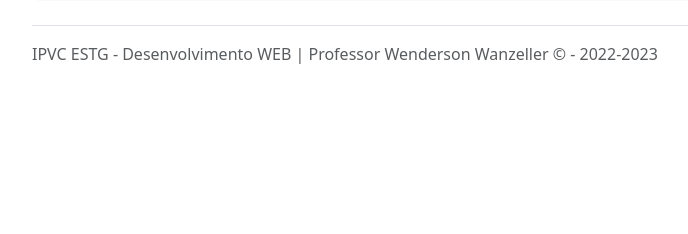
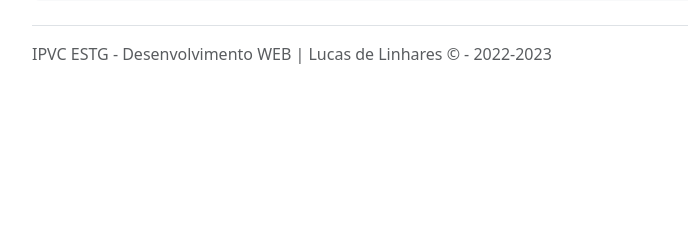
Before and after one commit to lucascompython/pw_tp, a PHP site: page / in a window 1280 px wide. Shown: the part 566-800 px from the top of the page, without its empty margins (50-738 px from the left). Run offline with PHP 8.4, Linux system fonts and the light colour scheme; data comes from the database, SQL or seed files in the repository.

Commit message:
Same as last

```diff
--- a/index.php
+++ b/index.php
@@ -34,7 +34,7 @@ require_once __DIR__ . '/src/middleware/middleware-nao-autenticado.php';
             </div>
 
             <footer class="pt-3 mt-4 text-body-secondary border-top">
-                IPVC ESTG - Desenvolvimento WEB | Professor Wenderson Wanzeller &copy; - 2022-2023
+                IPVC ESTG - Desenvolvimento WEB | Lucas de Linhares &copy; - 2022-2023
             </footer>
         </div>
     </main>
```
